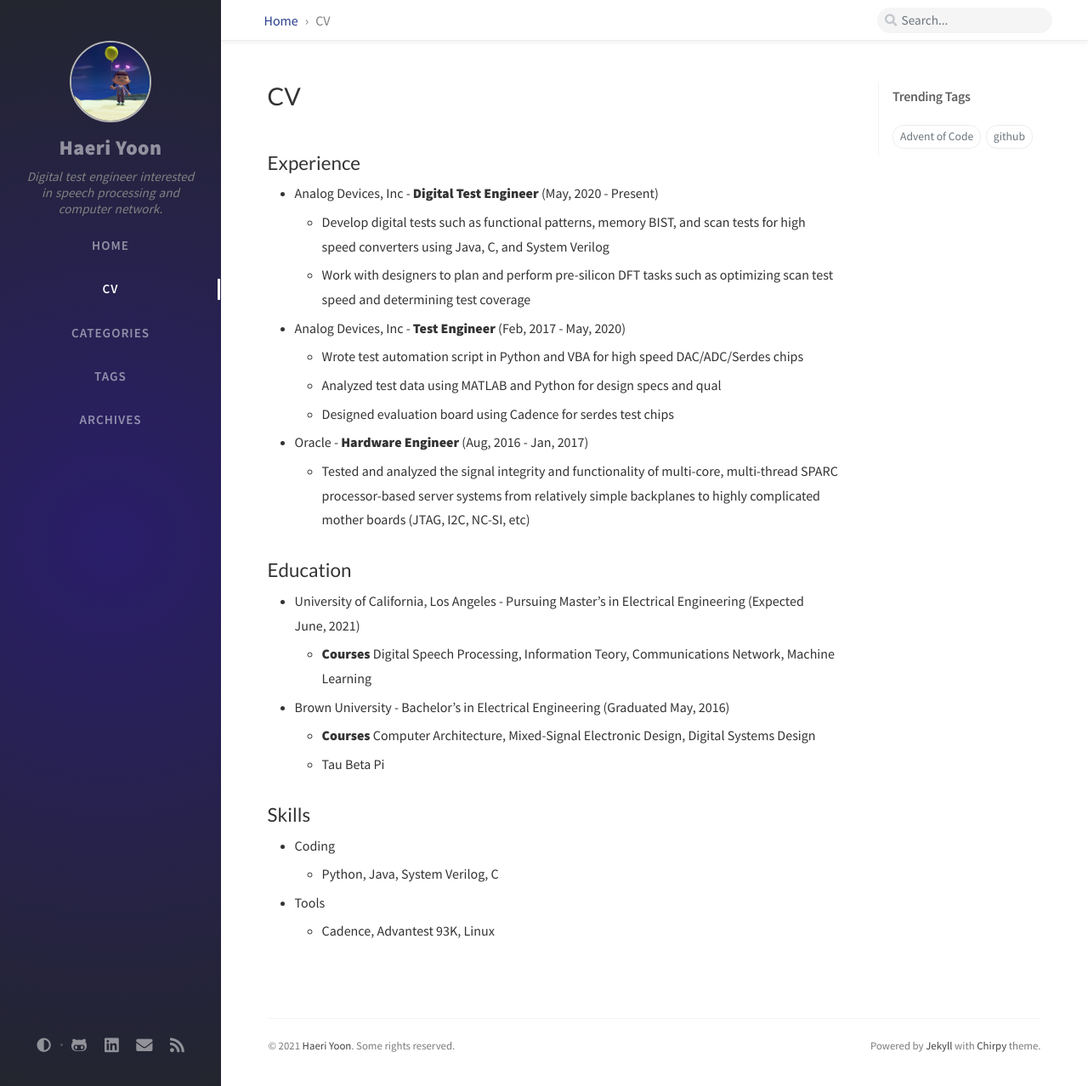
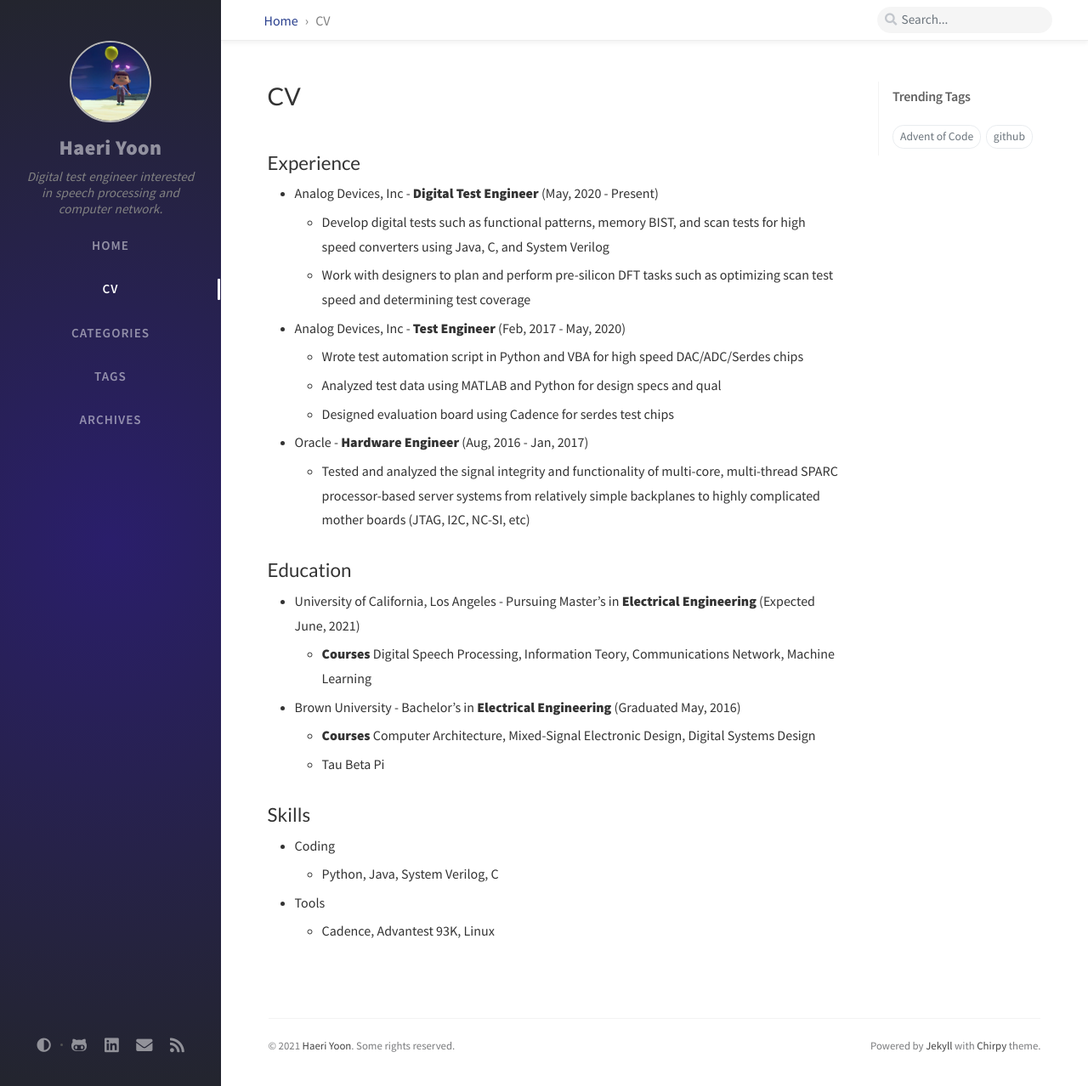
Before and after one commit to haeriy/blog, a Jekyll site: the page built from _tabs/cv.md, in a window 1280 px wide and 1278 px high. Shown: the whole window at 85% size. Built offline with Jekyll 4.4.1, drawn with Linux system fonts in a browser that asks for light colours; nearby versions of some CDN libraries; comment, search, counter and statistics services are not loaded.

Commit message:
Update cv.md

```diff
--- a/_tabs/cv.md
+++ b/_tabs/cv.md
@@ -22,9 +22,9 @@
   - Tested and analyzed the signal integrity and functionality of multi-core, multi-thread SPARC processor-based server systems from relatively simple backplanes to highly complicated mother boards (JTAG, I2C, NC-SI, etc)
 
 ## Education
-- University of California, Los Angeles - Pursuing Master's in Electrical Engineering (Expected June, 2021)
+- University of California, Los Angeles - Pursuing Master's in **Electrical Engineering** (Expected June, 2021)
   - **Courses** Digital Speech Processing, Information Teory, Communications Network, Machine Learning
-- Brown University - Bachelor's in Electrical Engineering (Graduated May, 2016)
+- Brown University - Bachelor's in **Electrical Engineering** (Graduated May, 2016)
   - **Courses** Computer Architecture, Mixed-Signal Electronic Design, Digital Systems Design
   - Tau Beta Pi
 
```
